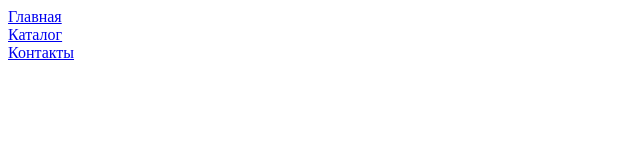
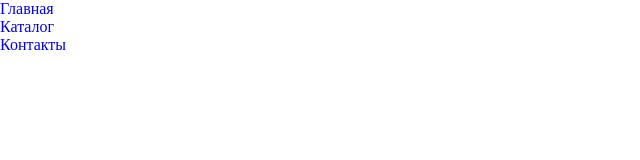
Before and after one commit to bonew1988/web_gb_training, a plain HTML site: page contacts.html in a window 1280 px wide. Shown: the whole page, without its empty margins (0-640 px from the left). Drawn offline with Linux system fonts and the light colour scheme.

Commit message:
add hw2_1

```diff
--- a/assets/styles/style.css
+++ b/assets/styles/style.css
@@ -106,3 +106,7 @@ p {
     border-radius: 10px;
     background-color: blanchedalmond;
 }
+
+a {
+    text-decoration: none;
+}
--- a/contacts.html
+++ b/contacts.html
@@ -5,6 +5,7 @@
     <meta charset="UTF-8">
     <meta name="viewport" content="width=device-width, initial-scale=1.0">
     <title>Document</title>
+    <link rel="stylesheet" href="./assets/styles/style.css">
 
 
 </head>
```
